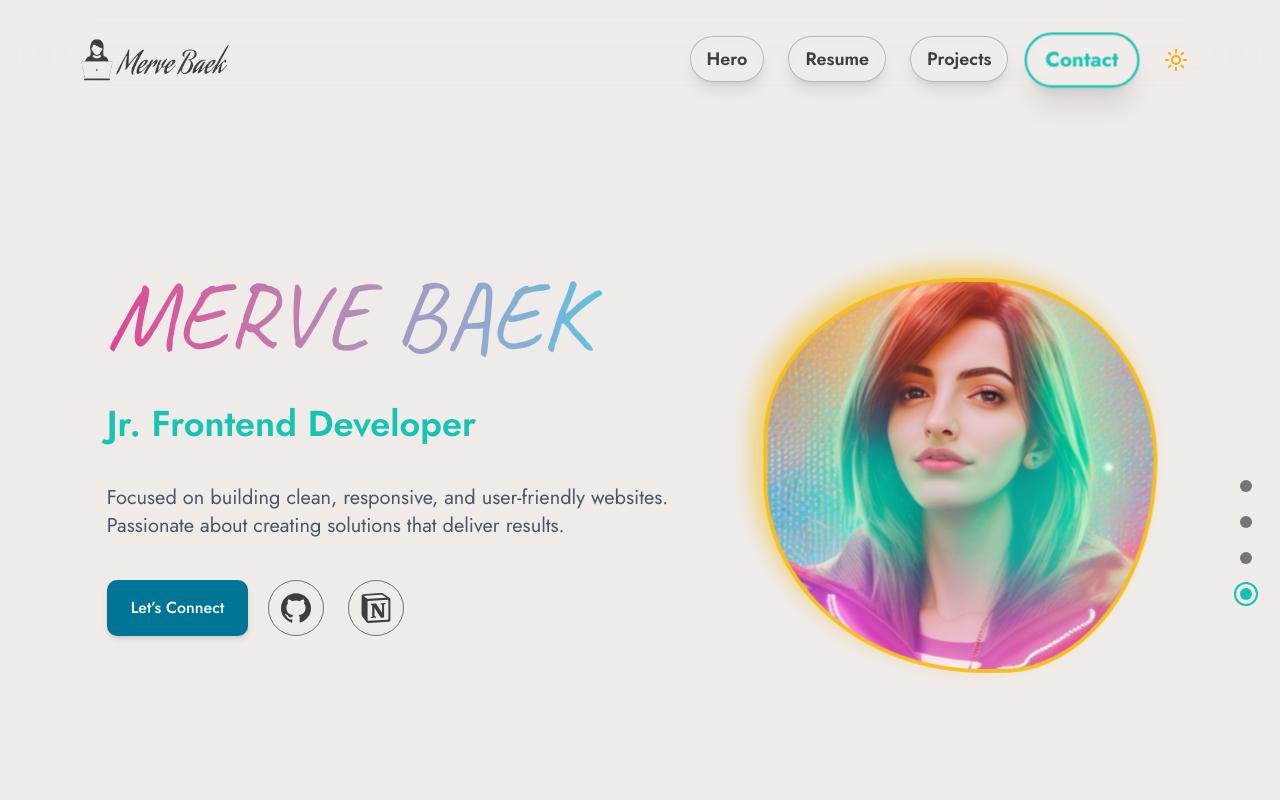
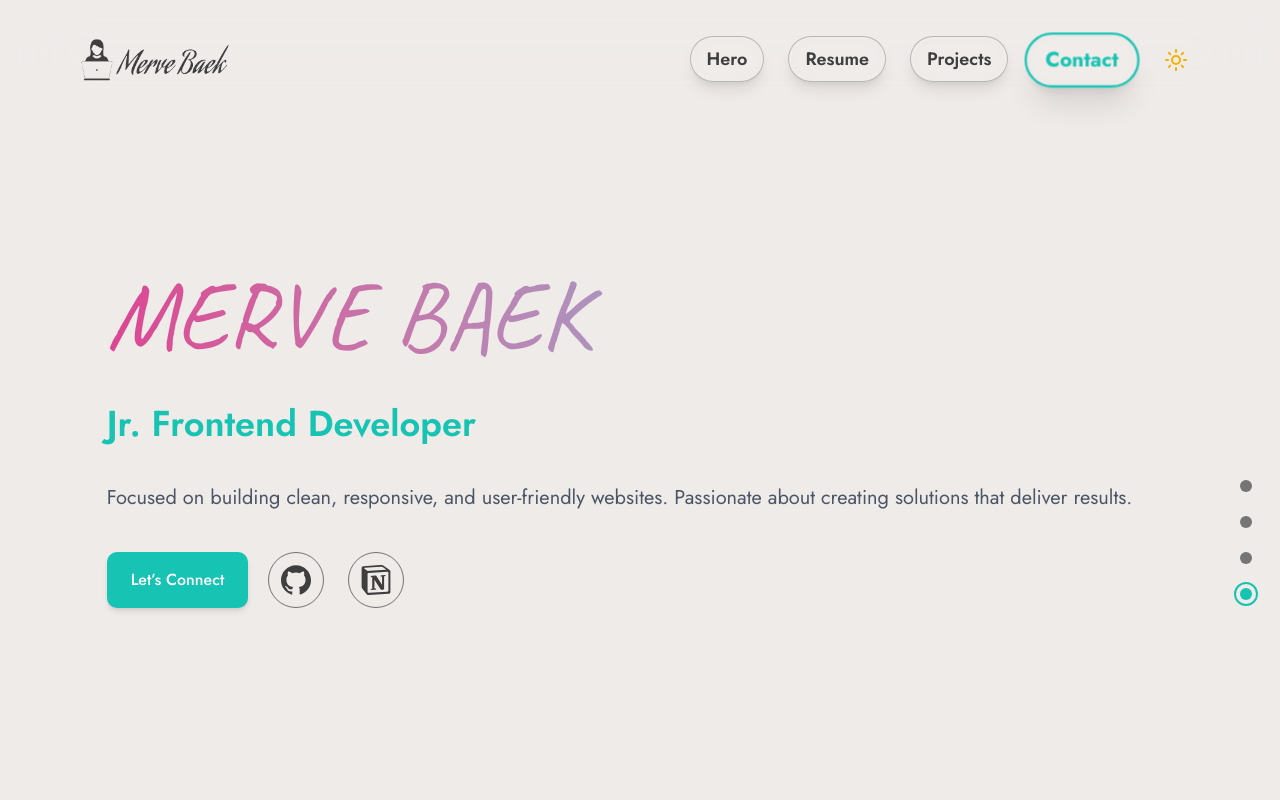
Before and after one commit to baekmerve/portfolio-website, a Next.js app: page / in a window 1280 px wide. Shown: the top 800 px of the page. Built offline with nearby package versions, Linux system fonts and the light colour scheme.

Commit message:
removed image

```diff
--- a/src/components/views/Hero.tsx
+++ b/src/components/views/Hero.tsx
@@ -1,74 +1,61 @@
-import { SelectedPage } from "@/lib/types/types";
-import { motion } from "framer-motion";
-import AnchorLink from "react-anchor-link-smooth-scroll";
-import Image from "next/image";
+import { SelectedPage } from '@/lib/types/types'
+import { motion } from 'framer-motion'
+import AnchorLink from 'react-anchor-link-smooth-scroll'
 
-import SocialMediaIcons from "../SocialMediaIcons";
+import SocialMediaIcons from '../SocialMediaIcons'
 
 interface Props {
-  setSelectedPage: (value: SelectedPage) => void;
+  setSelectedPage: (value: SelectedPage) => void
 }
 
 const fadeInLeft = {
   hidden: { opacity: 0, x: -50 },
   visible: { opacity: 1, x: 0 },
-};
+}
 
 const Hero = ({ setSelectedPage }: Props) => {
-
   return (
     <section
-      id="hero"
-      className="flex flex-col lg:flex-row lg:justify-between lg:h-[100vh] pt-20 lg:pt-40 gap-20"
+      id='home'
+      className='flex flex-col lg:flex-row lg:justify-between h-full py-40 gap-20'
     >
-      {/* IMAGE SECTION */}
-      <div className="md:order-2 flex justify-center basis-2/5 z-10 ">
-        <Image
-          alt="Profile image of Merve Baek, a frontend developer"
-          src="/images/profile-image.jpeg"
-          width={300}
-          height={300}
-          className="hover:filter hover:saturate-150 w-[300px] lg:w-[450px] transition rounded-full animate-colorChange h-fit p-1"
-        />
-      </div>
-
       {/* MAIN TEXT SECTION */}
       <motion.div
-        initial="hidden"
-        whileInView="visible"
+        initial='hidden'
+        whileInView='visible'
         viewport={{ once: false, amount: 0.5 }}
         transition={{ duration: 0.7 }}
         variants={fadeInLeft}
-        className="lg:text-start text-center w-full lg:basis-3/5 order-2 h-fit lg:order-1 space-y-10"
+        className='lg:text-start text-center w-full h-fit space-y-10'
       >
-        <p className="text-5xl lg:text-8xl font-caveat text-transparent bg-clip-text bg-gradient-to-r from-red to-cyan-400">
+        <p className='text-5xl lg:text-8xl font-caveat text-transparent bg-clip-text bg-gradient-to-r from-red to-cyan-400'>
           MERVE BAEK
         </p>
-        <p className="text-2xl lg:text-4xl text-cyan font-semibold mt-2">
+        <p className='text-2xl lg:text-4xl text-cyan font-semibold mt-2'>
           Jr. Frontend Developer
         </p>
-        <p className="mt-6 lg:mt-8 text-lg lg:text-xl text-gray-600 dark:text-gray-300">
+        <p className='mt-6 lg:mt-8 text-lg lg:text-xl text-gray-600 dark:text-gray-300'>
           Focused on building clean, responsive, and user-friendly websites.
           Passionate about creating solutions that deliver results.
         </p>
 
         {/* CONNECT BUTTON */}
-        <div className="mt-8 flex justify-center lg:justify-start gap-5">
+        <div className='mt-8 flex justify-center lg:justify-start gap-5'>
           <AnchorLink
-            className="bg-cyan-700 hover:bg-cyan-800 text-white font-medium py-3 px-6 rounded-lg shadow-md transition-transform transform hover:scale-105 text-md"
-            onClick={() => setSelectedPage("contact")}
-            href="#contact"
+            className='bg-cyan hover:bg-teal-600 text-white font-medium py-3 px-6 rounded-lg shadow-md transition-transform transform hover:scale-105 text-md'
+            onClick={() => setSelectedPage('contact')}
+            href='#contact'
           >
             Let’s Connect
           </AnchorLink>
           <SocialMediaIcons
-            github={"https://github.com/baekmerve"}
-            notion={"https://www.notion.so/3fc2723651e6407fb971b8fdfd8fe2d6"}
+            github={'https://github.com/baekmerve'}
+            notion={'https://www.notion.so/3fc2723651e6407fb971b8fdfd8fe2d6'}
           />
         </div>
       </motion.div>
     </section>
-  );
-};
+  )
+}
 
-export default Hero;
+export default Hero
```
